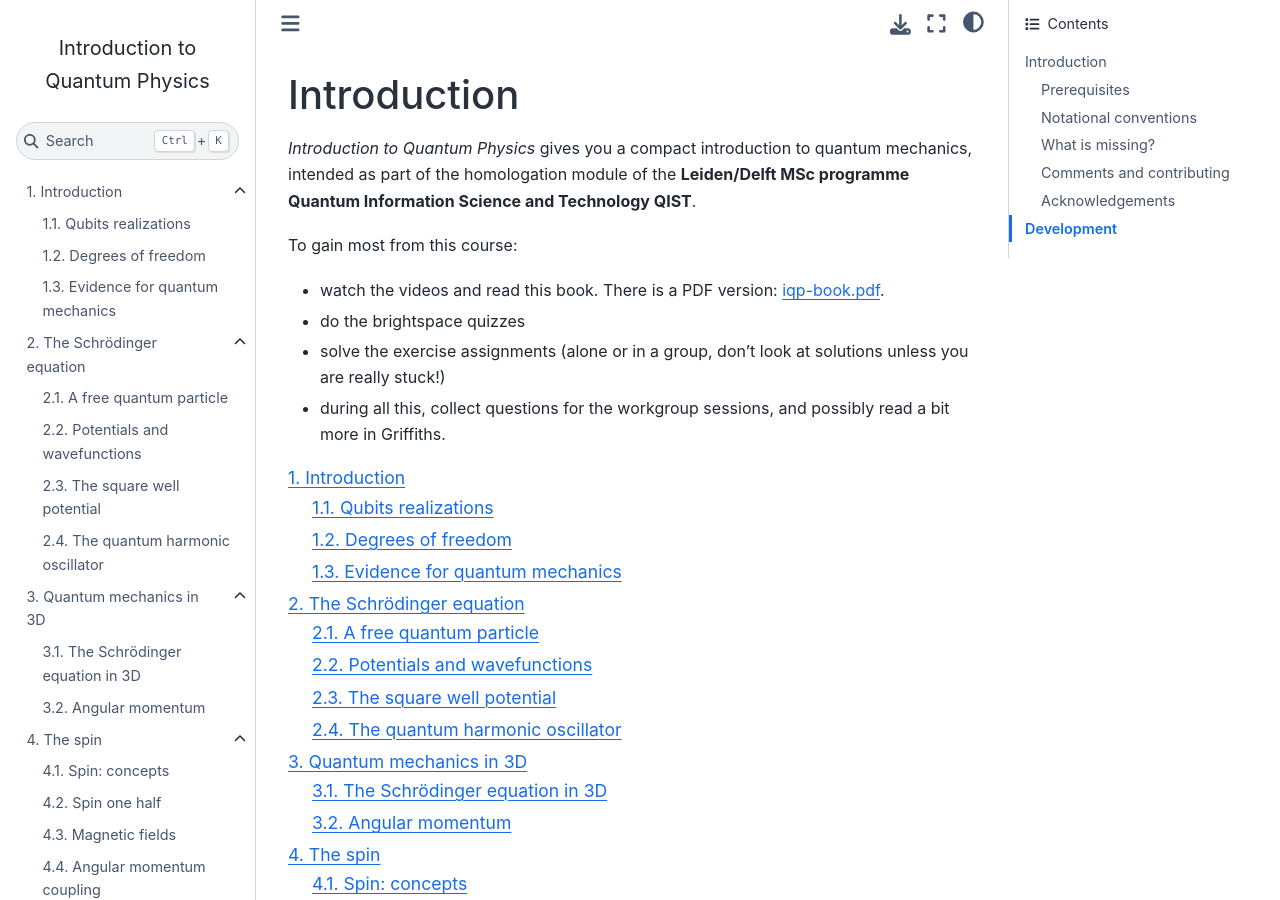
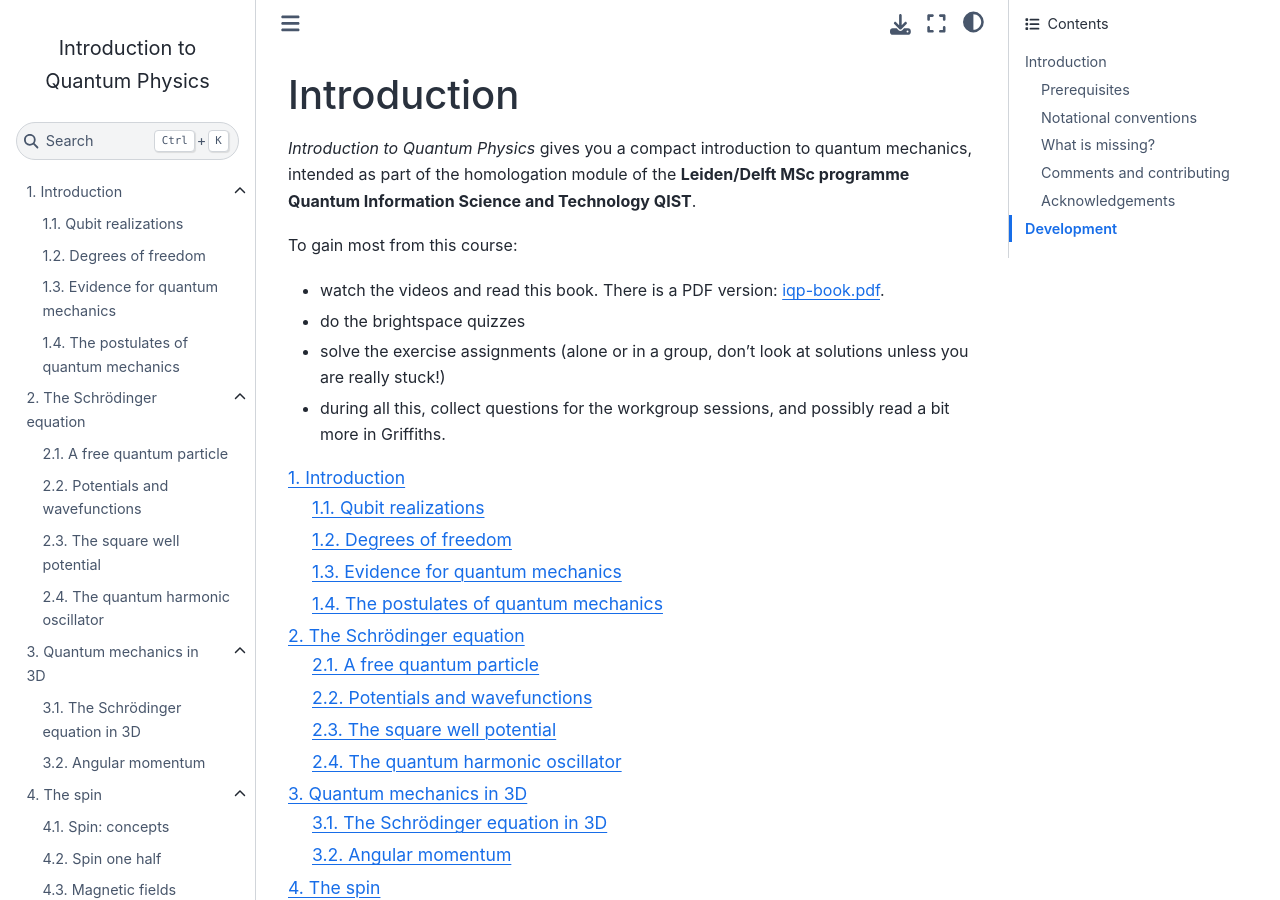
Before and after one commit to wolfgangasdf/iqp-book, a Jupyter Book: the page built from index.md, in a window 1280 px wide and 900 px high. Built offline with Jupyter Book 1.0.4 settings and Sphinx 7.4.7 and the Sphinx Book theme 1.1.4, drawn with Linux system fonts in a browser that asks for light colours; some of the changed lines change nothing that is shown.

Commit message:
added postulates of QM

```diff
--- a/_toc.yml
+++ b/_toc.yml
@@ -13,6 +13,7 @@
     - file: b-qubits-realization
     - file: b-degrees-of-freedom
     - file: b-evidence-for-qm
+    - file: b-postulates
   - file: se
     sections:
     - file: se-free-particle
--- /dev/null
+++ b/b-postulates.md
@@ -0,0 +1,46 @@
+---
+jupytext:
+    formats: md:myst
+    text_representation:
+        extension: .md
+        format_name: myst
+kernelspec:
+    display_name: Python 3
+    language: python
+    name: python3
+---
+
+% TODO new section
+# The postulates of quantum mechanics
+
+**1. The state of a system**
+
+A state is represented by a state vector $|\psi\rangle$. Mathematically, this state vector belongs to the Hilbert space $\mathcal{H}$, called the state space.
+
+**2. Measurement expectation values**
+
+This second postulate is also called the Born rule:
+Every measurable physical quantity A is described by a Hermitian operator $\hat{A}$ acting in the state space of $\mathcal{H}$. The expectation value to measure A given the state $|\psi\rangle$ is $\langle\psi|\hat{A}|\psi\rangle$ - and the probability is $|\langle\psi|\hat{A}|\psi\rangle|^2$. We don't need the modulus since eigenvalues of hermitian operators are real.
+
+Another consequence is the concept of *probability amplitude*, which we have used above: Let $\lambda_i$ be an eigenvalue of $\hat{A}$, then $\langle\lambda_i|\psi\rangle$ is the probability amplitude - we need to square it to obtain the probability of measuring $|\lambda_i\rangle$:
+
+$$P(\lambda_i) = |\langle\lambda_i|\psi\rangle|^2$$
+
+A related useful concept is the projection operator, for instance, $|\lambda_i\rangle \langle\lambda_i|$ is the projection operator projecting the state $|\psi\rangle$ onto $|\lambda_i\rangle$:
+
+$$|\lambda_i\rangle \langle\lambda_i|\psi\rangle$$
+The result is the state $|\lambda_i\rangle$ with the probability amplitude $\langle\lambda_i|\psi\rangle$.
+
+**After the measurement.**
+The evolution of the quantum state during a measurement is very complex, mainly because we usually want to assume a fully "classical" measurement result - but such a measurement process can't be easily described by quantum mechanics. The ["quantum measurement problem"](https://en.wikipedia.org/wiki/Measurement_problem) is an exciting field of research, but for all practical purposes there is a simple solution based on the [*Copenhagen interpretation of quantum mechanics*](https://en.wikipedia.org/wiki/Interpretations_of_quantum_mechanics). All experimental results to date are extremely well explained by this.
+
+In short, if a measurement of $\hat{A}$ resulted in the eigenstate $|\lambda_i\rangle$, the system goes over into that state $|\lambda_i\rangle$. Mathematically, it is often written as this rule:
+
+$$|\psi\rangle \rightarrow \frac{|\lambda_i\rangle \langle\lambda_i|\psi\rangle}{\sqrt{\langle\psi|\lambda_i\rangle
+\langle\lambda_i|\psi\rangle}}$$
+
+The renormalization is needed because the probability amplitude is not necessarily unity, and we assume that the system is in the measured states with unity probability.
+
+**3. Time evolution**
+
+The third postulate of quantum mechanics is that the time evolution of a system is determined by the Schrödinger equation - we will discuss this in the next chapter.
--- a/b-qubits-realization.md
+++ b/b-qubits-realization.md
@@ -10,7 +10,7 @@
     name: python3
 ---
 
-# Qubits realizations
+# Qubit realizations
 
 We want to start by giving a simple overview how easy it can be to encode a qubit into a physical system. On one hand, it is useful to keep this in mind while studying quantum mechanics, and on the other hand we repeat basic linear algebra that will come back many times.
 
```
